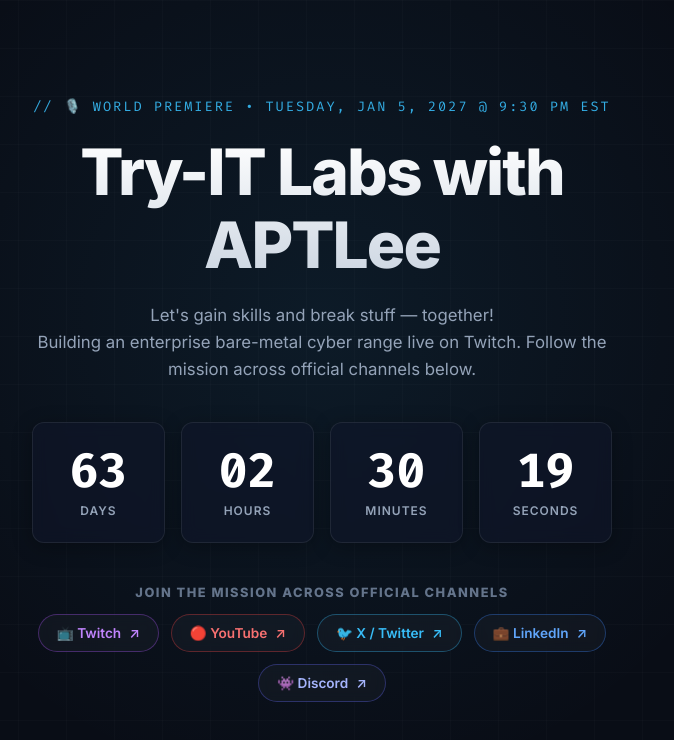
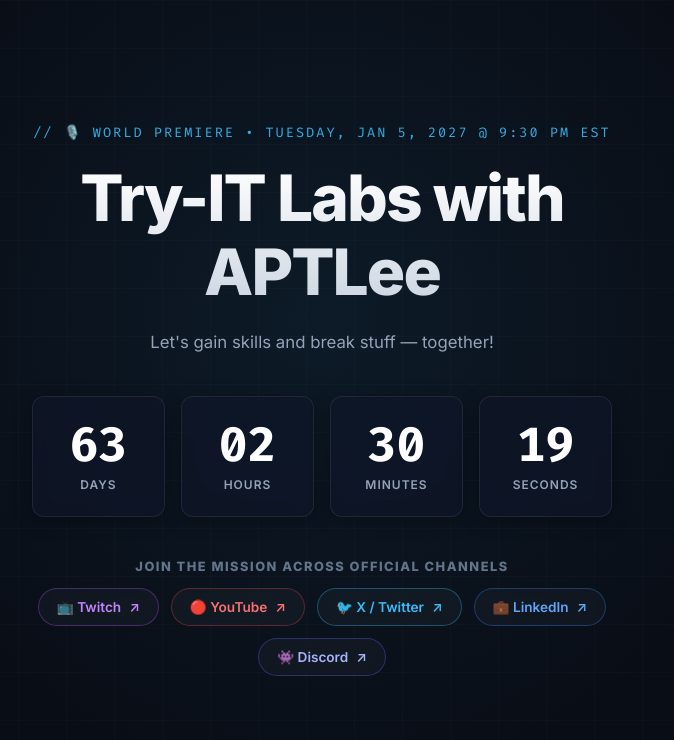
Before and after one commit to LArchinal75/tryitlabs.com, a plain HTML site: page index.html in a window 1280 px wide. Shown: the whole page, without its empty margins (318-992 px from the left). Drawn offline with Linux system fonts and the light colour scheme.

Commit message:
style: streamline subtitle to community tagline only

```diff
--- a/index.html
+++ b/index.html
@@ -215,8 +215,7 @@
         <div class="status-tag">// 🎙️ WORLD PREMIERE • TUESDAY, JAN 5, 2027 @ 9:30 PM EST</div>
         <h1>Try-IT Labs with APTLee</h1>
         <p class="subtitle">
-            Let's gain skills and break stuff — together!<br>
-            Building an enterprise bare-metal cyber range live on Twitch. Follow the mission across official channels below.
+            Let's gain skills and break stuff — together!
         </p>
 
         <div class="countdown">
```
